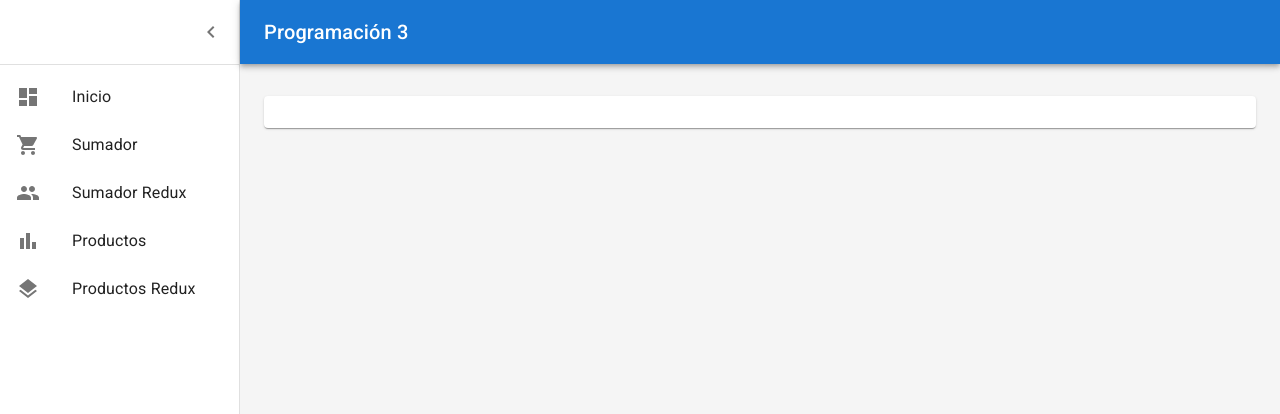
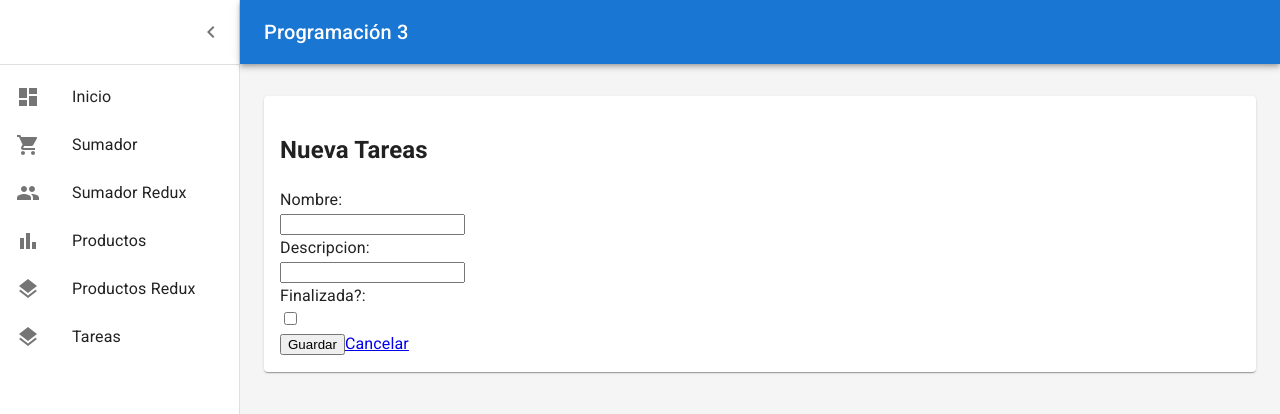
Before and after one commit to CESIT-2021/prog3-frontend, a React (Create React App) app: page /tareas/nueva in a window 1280 px wide. Shown: the top 414 px of the page. Built offline with nearby package versions, Linux system fonts and the light colour scheme.

Commit message:
Agregamos formulario

```diff
--- a/package.json
+++ b/package.json
@@ -14,6 +14,7 @@
     "axios": "^0.21.1",
     "react": "^17.0.2",
     "react-dom": "^17.0.2",
+    "react-hook-form": "^7.17.5",
     "react-redux": "^7.2.5",
     "react-router-dom": "^5.2.1",
     "react-scripts": "4.0.3",
--- a/src/MyRouter.jsx
+++ b/src/MyRouter.jsx
@@ -7,6 +7,8 @@ import PaginaInicio from './pages/PaginaInicio';
 import PaginaDetalleProducto from './pages/PaginaDetalleProducto';
 import PaginaSumadorRedux from './pages/PaginaSumadorRedux';
 import PaginaProductosRedux from './pages/PaginaProductosRedux';
+import PaginaTareas from './pages/tareas/PaginaTareas';
+import PaginaNuevaTarea from './pages/tareas/PaginaNuevaTarea';
 
 const MyRouter = () => {
   return (
@@ -17,6 +19,9 @@ const MyRouter = () => {
       <Route exact path='/productos' component={PaginaProductos} />
       <Route exact path='/productos-redux' component={PaginaProductosRedux} />
       <Route path='/productos/:idProducto' component={PaginaDetalleProducto} />
+      <Route exact path='/tareas' component={PaginaTareas} />
+      <Route exact path='/tareas/nueva' component={PaginaNuevaTarea} />
+
     </Switch>
   );
 };
--- /dev/null
+++ b/src/actions/tareasActions.js
@@ -0,0 +1,14 @@
+import axios from 'axios';
+import { createAsyncThunk } from '@reduxjs/toolkit';
+
+const BASE_URL = 'http://localhost:4000';
+
+export const CrearTarea = createAsyncThunk(
+  'tarea/postTarea',
+  async (tarea) => await axios.post(`${BASE_URL}/api/tareas`, tarea)
+);
+
+export const GetTareas = createAsyncThunk(
+  'tarea/getTareas',
+  async () => await axios.get(`${BASE_URL}/api/tareas`)
+);
--- /dev/null
+++ b/src/pages/tareas/FormTarea.jsx
@@ -0,0 +1,52 @@
+import React from 'react'
+import { useSelector, useDispatch } from 'react-redux';
+import { useForm } from 'react-hook-form';
+import { CrearTarea } from '../../actions/tareasActions';
+
+const FormTarea = () => {
+    const { register, handleSubmit } = useForm();
+  const dispatch = useDispatch();
+  const { nombre, descripcion, estaFinalizada } = useSelector(
+    (state) => state.tarea.tareaSeleccionada
+  );
+
+  const onSubmit = (datos) => {
+    console.info('---> ', datos);
+    dispatch(CrearTarea(datos))
+  };
+
+  return (
+    <div>
+      <h2>Nueva Tareas</h2>
+
+      <form onSubmit={handleSubmit(onSubmit)}>
+        <label htmlFor='nombre'>Nombre: </label>
+        <br />
+        <input type='text' defaultValue={nombre} {...register('nombre')} />
+        <br />
+
+        <label htmlFor='descripcion'>Descripcion: </label>
+        <br />
+        <input
+          type='text'
+          defaultValue={descripcion}
+          {...register('descripcion')}
+        />
+        <br />
+
+        <label htmlFor='estaFinalizada'>Finalizada?: </label>
+        <br />
+        <input
+          type='checkbox'
+          defaultChecked={estaFinalizada}
+          {...register('estaFinalizada')}
+        />
+        <br />
+
+        <button type='submit'>Guardar</button>
+        <a href="/tareas">Cancelar</a>
+      </form>
+    </div>);
+}
+
+export default FormTarea
--- /dev/null
+++ b/src/pages/tareas/PaginaNuevaTarea.jsx
@@ -0,0 +1,12 @@
+import React from 'react'
+import FormTarea from './FormTarea'
+
+const PaginaNuevaTarea = () => {
+    return (
+        <div>
+            <FormTarea />
+        </div>
+    )
+}
+
+export default PaginaNuevaTarea
--- /dev/null
+++ b/src/pages/tareas/PaginaTareas.jsx
@@ -0,0 +1,52 @@
+import React, { useEffect } from 'react';
+import { useDispatch, useSelector } from 'react-redux'
+import { GetTareas } from '../../actions/tareasActions';
+
+const PaginaTareas = () => {
+
+  const dispatch = useDispatch();
+  const { cargando, listaTareas } = useSelector(
+    (state) => state.tarea
+  );
+
+  useEffect(() => {
+
+    dispatch(GetTareas());
+
+  }, []);
+
+  console.info("-----", listaTareas);
+
+  return (
+    <div>
+      <h2>Tareas</h2>
+
+      <a href='/tareas/nueva'>Nueva Tarea</a>
+
+      {cargando && <div>Cargando....</div>}
+
+      <table>
+        <thead>
+          <tr>
+            <th>Nombre</th>
+            <th>Descripcion</th>
+            <th>Finalizada?</th>
+            <th>Acciones</th>
+          </tr>
+        </thead>
+        <tbody>
+          {listaTareas.map(tarea => (
+          <tr key={tarea._id}>
+            <td>{tarea.nombre}</td>
+            <td>{tarea.descripcion}</td>
+            <td>{tarea.estaFinailzada ? 'si' : 'no'}</td>
+            <td>ver - editar - eliminar</td>
+          </tr>))}
+
+        </tbody>
+      </table>
+    </div>
+  );
+};
+
+export default PaginaTareas;
--- a/src/pages/template/LeftMenue.jsx
+++ b/src/pages/template/LeftMenue.jsx
@@ -78,6 +78,7 @@ const LeftMenue = ({ open, drawerWidth, mdTheme, toggleDrawer }) => {
           <MenuItem title='Sumador Redux' path='/sumador-redux' icon={PeopleIcon} />
           <MenuItem title='Productos' path='/productos' icon={BarChartIcon} />
           <MenuItem title='Productos Redux' path='/productos-redux' icon={LayersIcon} />
+          <MenuItem title='Tareas' path='/tareas' icon={LayersIcon} />
         </div>
       </List>
     </Drawer>
--- /dev/null
+++ b/src/store/slices/tareaSlice.js
@@ -0,0 +1,46 @@
+import { createSlice } from '@reduxjs/toolkit';
+import { GetTareas, CrearTarea } from '../../actions/tareasActions';
+
+export const initialState = {
+  cargando: false,
+  listaTareas: [],
+  error: null,
+  tareaSeleccionada: {
+    nombre: '',
+    descripcion: '',
+    estaFinalizada: false
+  }
+};
+
+export const tareaSlice = createSlice({
+  name: 'tarea',
+  initialState: initialState,
+  extraReducers: {
+    [CrearTarea.pending]: (state, action) => {
+      state.cargando = true;
+    },
+    [CrearTarea.fulfilled]: (state, action) => {
+      console.info(action);
+      state.cargando = false;
+      state.error = null;
+    },
+    [CrearTarea.rejected]: (state, action) => {
+      state.cargando = false;
+      state.error = 'Error al guardar la tarea';
+    },
+    [GetTareas.pending]: (state, action) => {
+      state.cargando = true;
+    },
+    [GetTareas.fulfilled]: (state, action) => {
+      state.cargando = false;
+      state.listaTareas = action.payload.data
+      state.error = null;
+    },
+    [GetTareas.rejected]: (state, action) => {
+      state.cargando = false;
+      state.error = 'Error al obtener tareas';
+    },
+  },
+});
+
+export default tareaSlice.reducer;
--- a/src/store/store.js
+++ b/src/store/store.js
@@ -1,10 +1,12 @@
 import { configureStore } from '@reduxjs/toolkit'
 import counterReducer from './slices/counterSlice'
 import productoSlice from './slices/productoSlice';
+import tareaSlice from './slices/tareaSlice';
 
 export default configureStore({
   reducer: {
       counter: counterReducer,
-      producto: productoSlice
+      producto: productoSlice,
+      tarea: tareaSlice
   },
 });
```
Also changed, not shown: 1 other file (tests, documents, lock files or other folders).
